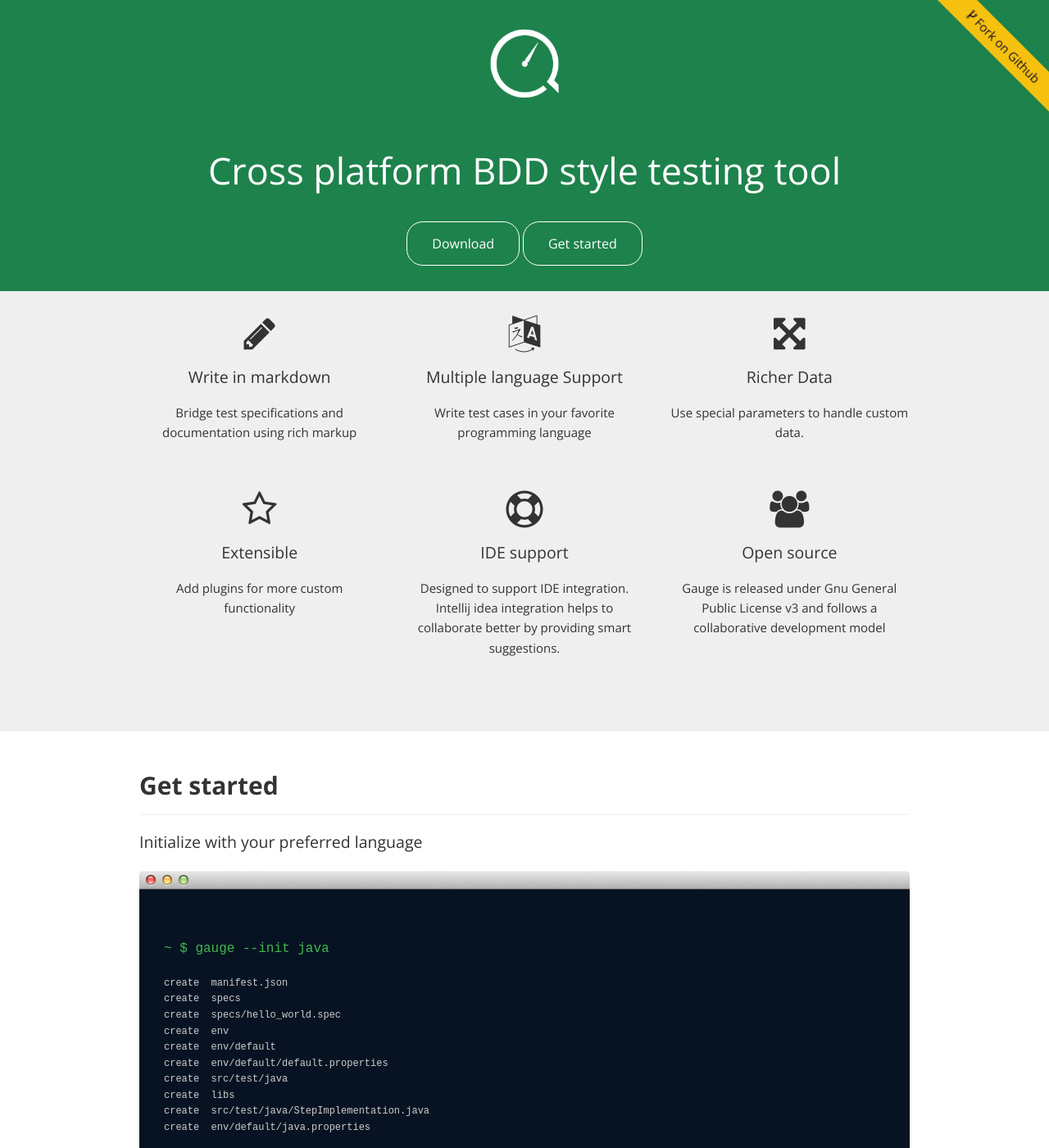
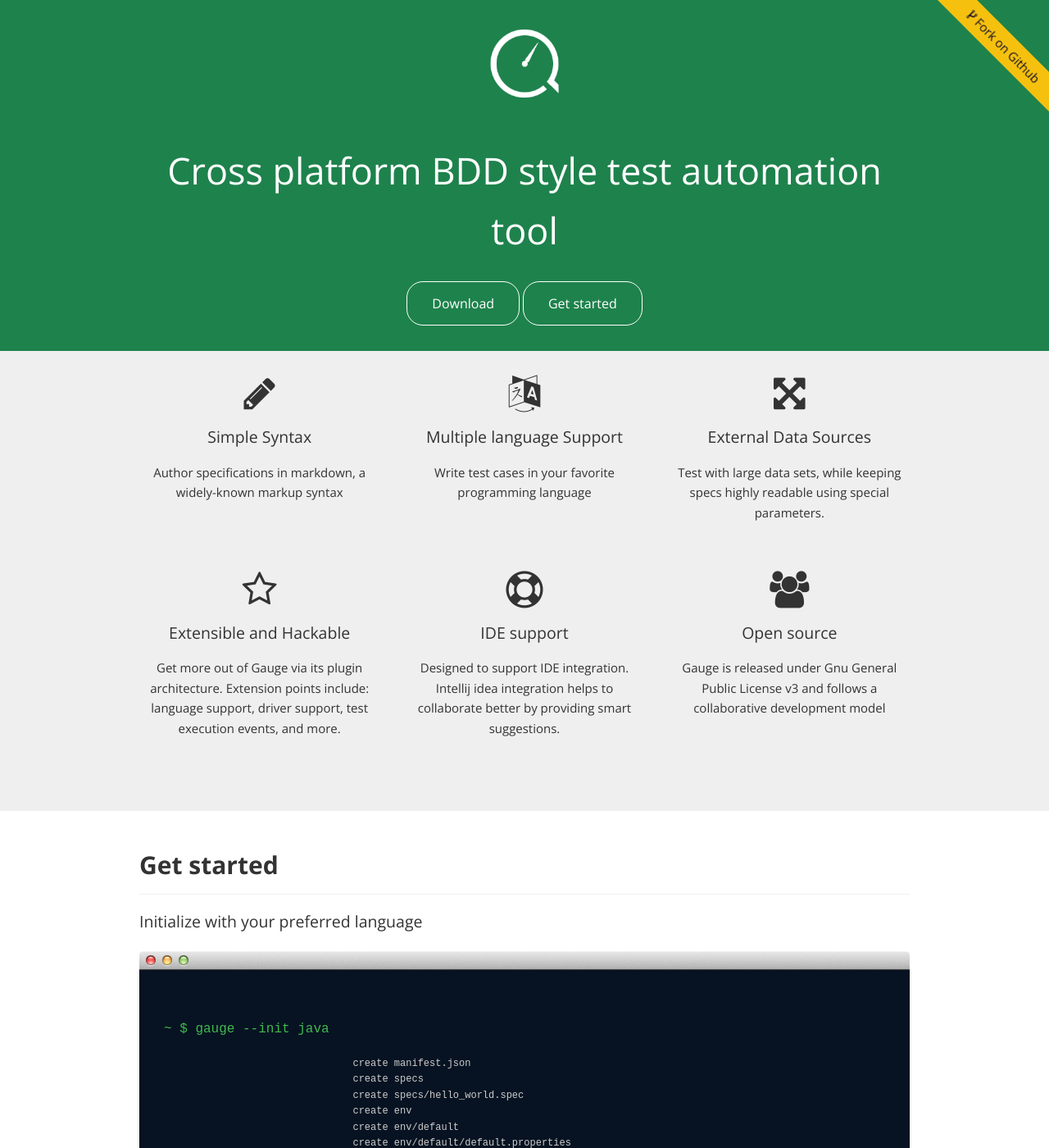
Before and after one commit to getgauge/getgauge.github.io, a Jekyll site: the page built from index.html, in a window 1280 px wide and 1400 px high. Shown: the whole window at 82% size. Built offline with Jekyll 4.4.1, drawn with Linux system fonts in a browser that asks for light colours; Markdown is read by kramdown in place of the engine named in the settings.

Commit message:
Changing features text on homepage and adding links to relevent docs

```diff
--- a/_layouts/default.html
+++ b/_layouts/default.html
@@ -28,7 +28,7 @@
             <div class="row">
                 <div class="col-lg-12">
                     <div class="header">
-                        <h1 class="title" style="float:left;"><a href="/"><img height="50px;" src="/img/logo.png"></a> <a href="/"><span class="banner-title">Gauge</span></a>  </h1>
+                        <h1 class="title link" style="float:left;"><a href="/"><img height="50px;" src="/img/logo.png"></a> <a href="/"><span class="banner-title">Gauge</span></a>  </h1>
                         <nav class='navigation' role='navigation'>
                             <a href="/">Home</a>
                             <a href="/download.html">Download</a>
--- a/_layouts/home.html
+++ b/_layouts/home.html
@@ -29,7 +29,7 @@
                     </div>
                 </div>
             </div>
-            <h2 class="headline">Cross platform BDD style testing tool</h2>
+            <h2 class="headline">Cross platform BDD style test automation tool</h2>
             <p class="button-holder">
               <a href="/download.html" class="button big-button">Download</a>
               <a href="#getstarted" class="button big-button">Get started</a>
--- a/css/style.css
+++ b/css/style.css
@@ -91,14 +91,14 @@ thead {
     font-weight: normal;
 }
 
-.title a {
-    color: white;
+.link a {
+    color: inherit;
     text-decoration: none;
 }
 
-.title a:hover
+.link a:hover
 {
-    color:white;
+    color:inherit;
     text-decoration:none;
     cursor:pointer;
 }
--- a/index.html
+++ b/index.html
@@ -7,57 +7,78 @@ title: Gauge
     <div class="container">
         <div class="row top-feature">
             <div class="col-md-4 col-sm-6">
-                <div class="homepage-icon">
+                <div class="homepage-icon link ">
+                    <a href="http://getgauge.io/documentation/specifications/README.html">
                         <i class="fa fa-pencil fa-3x"></i>
-                    <h5>Write in markdown</h5>
-                    <p>Bridge test specifications and documentation using rich markup</p>
+                        <h5>Simple Syntax</h5>
+                    </a>
+
+                    <p>Author specifications in markdown, a widely-known markup syntax</p>
+
                     <br/>
                 </div>
             </div>
             <div class="col-md-4 col-sm-6">
-                <div class="homepage-icon">
+                <div class="homepage-icon link">
+                    <a href="http://getgauge.io/documentation/test_code/README.html">
                         <i class="fa fa-language fa-3x"></i>
                         <h5>Multiple language Support</h5>
+                    </a>
+
                     <p>Write test cases in your favorite programming language</p>
                     <br/>
                 </div>
             </div>
             <div class="col-md-4 col-sm-6">
-                <div class="homepage-icon">
+                <div class="homepage-icon link">
+                    <a href="http://getgauge.io/documentation/specifications/parameters.html">
                         <i class="fa fa-arrows-alt fa-3x"></i>
-                    <h5>Richer Data</h5>
-                    <p>Use special parameters to handle custom data.</p>
+                        <h5>External Data Sources</h5>
+                    </a>
+
+                    <p>Test with large data sets, while keeping specs highly readable using special parameters.</p>
                     <br/>
                 </div>
             </div>
             <div class="col-md-4 col-sm-6">
-                <div class="homepage-icon">
+                <div class="homepage-icon link">
+                    <a href="http://getgauge.io/documentation/plugins/README.html">
                         <i class="fa fa-star-o fa-3x"></i>
-                    <h5>Extensible</h5>
-                    <p>Add plugins for more custom functionality</p>
+                        <h5>Extensible and Hackable</h5>
+                    </a>
+
+                    <p>Get more out of Gauge via its plugin architecture. Extension points include: language support,
+                        driver support, test execution events, and more.</p>
                     <br/>
                 </div>
             </div>
             <div class="col-md-4 col-sm-6">
-                <div class="homepage-icon">
+                <div class="homepage-icon link">
+                    <a href="http://getgauge.io/documentation/ide_support/intellij_idea.html">
                         <i class="fa fa-support fa-3x"></i>
                         <h5>IDE support</h5>
-                    <p>Designed to support IDE integration. Intellij idea integration helps to collaborate better by providing smart suggestions.</p>
+                    </a>
+
+                    <p>Designed to support IDE integration. Intellij idea integration helps to collaborate better by
+                        providing smart suggestions.</p>
                     <br/>
                 </div>
             </div>
             <div class="col-md-4 col-sm-6">
-                <div class="homepage-icon">
+                <div class="homepage-icon link">
+                    <a href="http://github.com/getgauge/gauge">
                         <i class="fa fa-group fa-3x"></i>
                         <h5>Open source</h5>
-                    <p>Gauge is released under Gnu General Public License v3 and follows a collaborative development model</p>
+                    </a>
+
+                    <p>Gauge is released under Gnu General Public License v3 and follows a collaborative development
+                        model</p>
                     <br/>
                 </div>
             </div>
         </div>
     </div>
 </section>
-
 
 
 <a name="getstarted"></a>
@@ -78,16 +99,16 @@ title: Gauge
                         <div class="browser-code">
                             <pre><code>
                                 <span class='command'>~ $ gauge --init java</span>
-create  manifest.json
-create  specs
-create  specs/hello_world.spec
-create  env
-create  env/default
-create  env/default/default.properties
-create  src/test/java
-create  libs
-create  src/test/java/StepImplementation.java
-create  env/default/java.properties
+                                create manifest.json
+                                create specs
+                                create specs/hello_world.spec
+                                create env
+                                create env/default
+                                create env/default/default.properties
+                                create src/test/java
+                                create libs
+                                create src/test/java/StepImplementation.java
+                                create env/default/java.properties
 
                                 Successfully initialized the project. Run specifications with "gauge specs/"
 
@@ -122,6 +143,7 @@ Successfully initialized the project. Run specifications with "gauge specs/"
 <div style="text-align:center;">
     <div class="container">
         <h3 style="padding-bottom:20px; color: rgba(66, 47, 77, 1)">Learn more about Gauge</h3>
+
         <p><a href="http://getgauge.io/documentation" class="button big-button documentation">Documentation</a></p>
     </div>
 </div>
```
Lines whose indentation alone changed are shown as unchanged.
